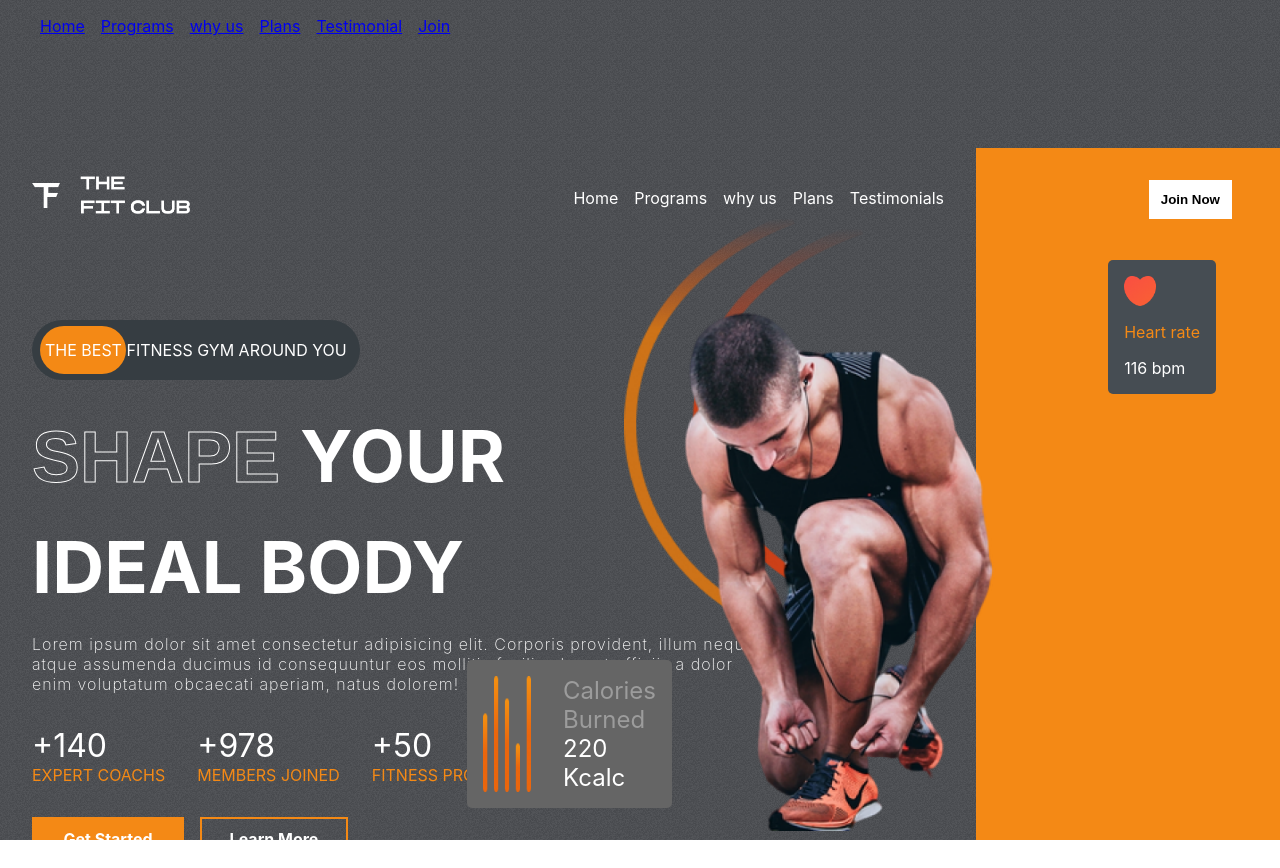
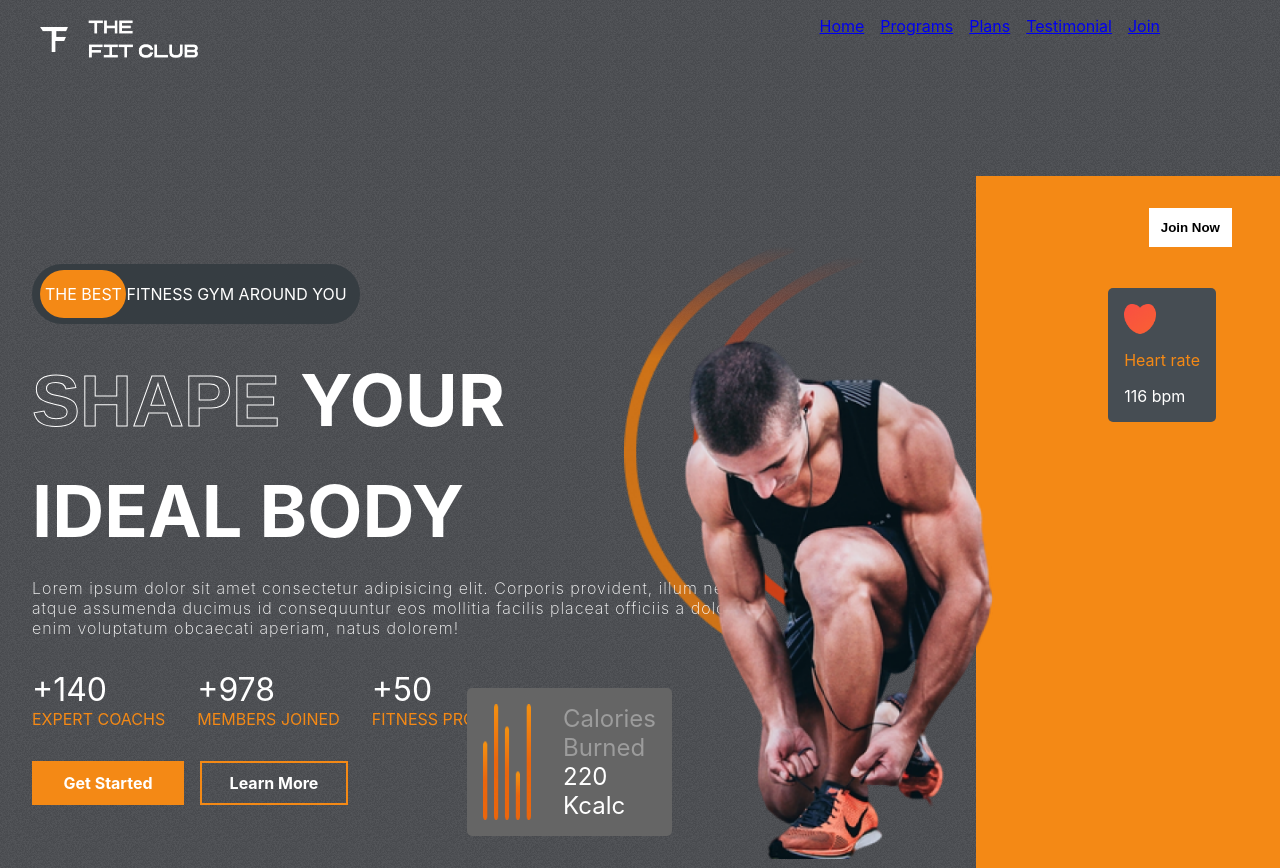
Before and after one commit to alvo254/fitness-hero-V2, a React (Create React App) app: page / in a window 1280 px wide. Before the commit the page ends 840 px from the top, so only its background shows below. Built offline with nearby package versions, Linux system fonts and the light colour scheme.

Commit message:
navigation

```diff
--- a/src/App.js
+++ b/src/App.js
@@ -8,6 +8,7 @@ import Join from './components/Join/Join'
 import Footer from './components/Footer/Footer';
 import Error from './components/Error/Error';
 import {  BrowserRouter, Link, Route, Routes } from 'react-router-dom';
+import Header from './components/Header/Header';
 
 function App() {
   return (
@@ -16,14 +17,15 @@ function App() {
     <div className='App'>
       <BrowserRouter>
       {/* <Link to='/'>{<Hero/>}</Link> */}
-      <nav className='header'>
-        <ul className="header-list">
-        <Link to="/">Home</Link>
+      <nav className='header1'>
+        <ul className="header-list2">
+        {/* <Link to="/">Home</Link>
         <Link to="/programs">Programs</Link>
         <Link to="/reasons">why us</Link>
         <Link to="/plans">Plans</Link>
         <Link to="/Testimonial">Testimonial</Link>
-        <Link to="/Join">Join</Link>
+        <Link to="/Join">Join</Link> */}
+        <Header/>
         </ul>
       </nav>
 
--- a/src/components/Header/Header.css
+++ b/src/components/Header/Header.css
@@ -11,8 +11,13 @@
     list-style: none;
     gap: 1rem;
     color: white;
+    padding-right: 120px;
 }
 .header-list > li:hover{
     cursor: pointer;
     color: var(--orange);
 }
+
+li{
+    color: white;
+}
--- a/src/components/Header/Header.jsx
+++ b/src/components/Header/Header.jsx
@@ -1,17 +1,18 @@
 import React from 'react'
 import './Header.css'
 import Logo from '../../images/logo.png'
+import { Link } from 'react-router-dom'
 
 function Header() {
   return (
     <div className='header'>
         <img src={Logo} alt="" className='logo'/>
         <ul className='header-list'>
-            <li>Home</li>
-            <li>Programs</li>
-            <li>why us</li>
-            <li>Plans</li>
-            <li>Testimonials</li>
+            <li><Link to="/">Home</Link></li>
+            <li><Link to="/programs">Programs</Link></li>
+            <li><Link to="/plans">Plans</Link></li>
+            <li><Link to="/Testimonial">Testimonial</Link></li>
+            <li><Link to="/Join">Join</Link></li>
         </ul>
     </div>
   )
--- a/src/components/Hero/Hero.jsx
+++ b/src/components/Hero/Hero.jsx
@@ -1,6 +1,6 @@
 import React from 'react'
 import './Hero.css'
-import Header from '../Header/Header.jsx'
+// import Header from '../Header/Header.jsx'
 import hero_image from '../../images/hero_image.png'
 import hero_image_back from '../../images/hero_image_back.png'
 import Heart from "../../images/heart.png"
@@ -14,7 +14,7 @@ function Hero() {
     <div className="hero">
       <div className="blur hero-blur"></div>
         <div className="left">
-        <Header/>
+        {/* <Header/> */}
         <div className="add">
           <motion className="div"></motion>
           <motion.div
```
